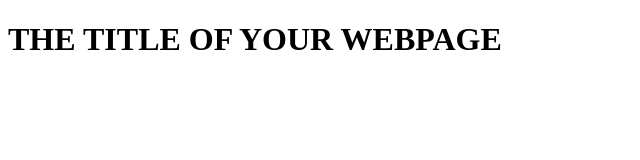
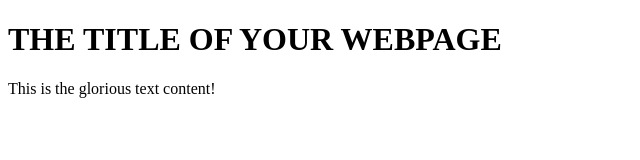
Before and after one commit to bradleydoyle24/odinFundamentals, a plain HTML site: page domBasics1/index.html in a window 1280 px wide. Shown: the whole page, without its empty margins (0-640 px from the left). Drawn offline with Linux system fonts and the light colour scheme.

Commit message:
Copy javascript from page to file, creates simple text div under h1.

```diff
--- a/domBasics1/index.html
+++ b/domBasics1/index.html
@@ -4,7 +4,6 @@
   <head>
     <meta charset="utf-8">
     <title>DOM Modifying Basics with Javascript</title>
-    <script src="script.js"></script>
   </head>
   <body>
     <h1>
@@ -12,4 +11,6 @@
     </h1>
     <div id="container"></div>
   </body>
+  <script src="script.js"></script>
+
 </html>
--- a/domBasics1/script.js
+++ b/domBasics1/script.js
@@ -0,0 +1,7 @@
+const container = document.querySelector('#container');
+
+const content = document.createElement('div');
+content.classList.add('content');
+content.textContent = 'This is the glorious text content!';
+
+container.appendChild(content);
```
